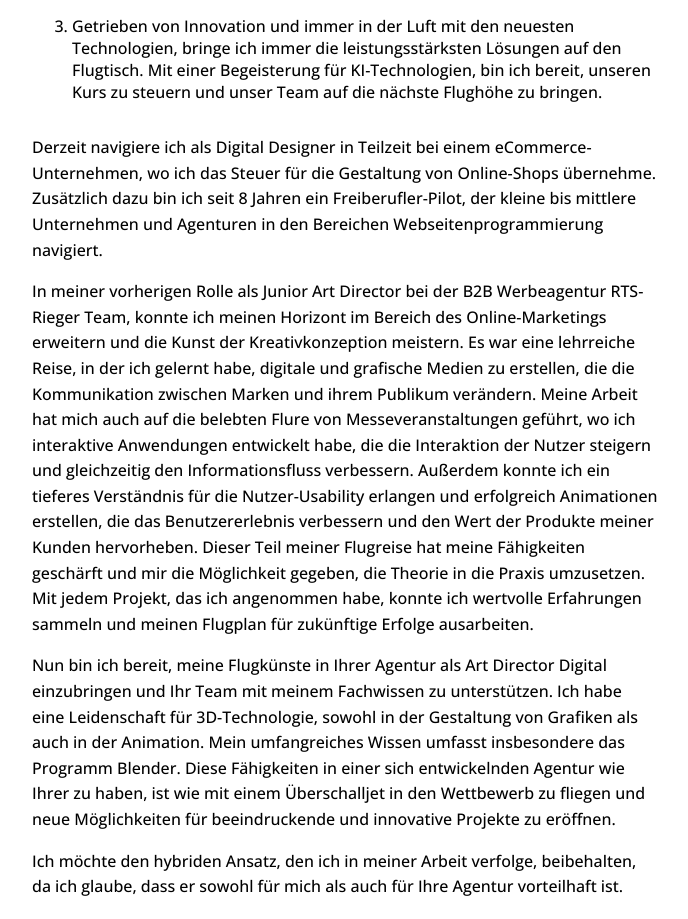
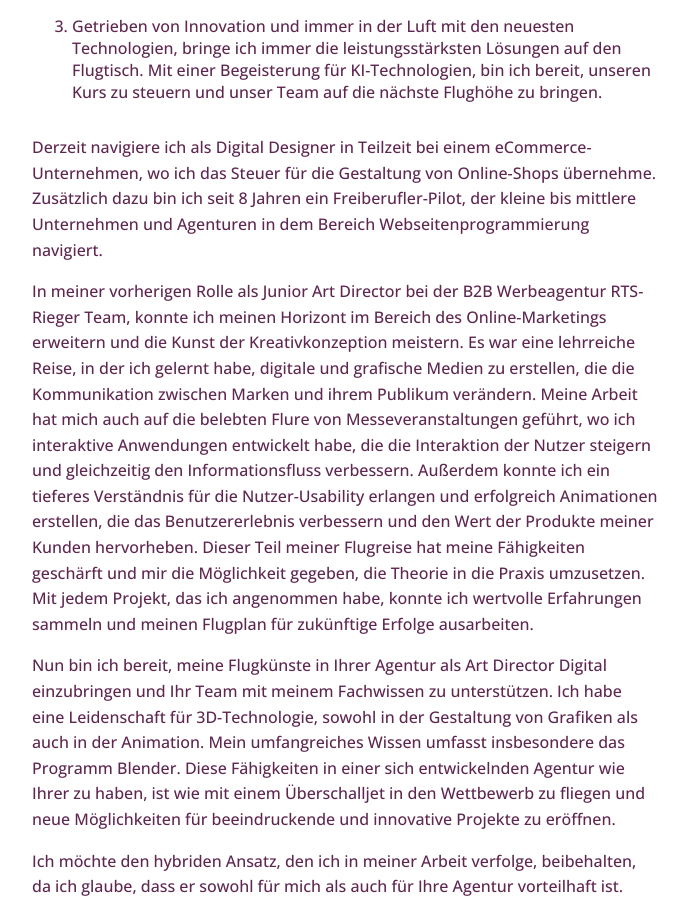
Before and after one commit to aleksejdom/next-bewerbung, a Next.js app: page / in a window 1280 px wide. Shown: the part 1384-2303 px from the top of the page, without its empty margins (295-983 px from the left). Built offline with nearby package versions, Linux system fonts and the light colour scheme.

Commit message:
farben angepasst

```diff
--- a/pages/components/anschreiben/Anschreiben.js
+++ b/pages/components/anschreiben/Anschreiben.js
@@ -68,7 +68,7 @@ export default function Anschreiben() {
               </li>
             </ol>
             <p ref={addToRefs}>
-              Derzeit navigiere ich als Digital Designer in Teilzeit bei einem eCommerce-Unternehmen, wo ich das Steuer für die Gestaltung von Online-Shops übernehme. Zusätzlich dazu bin ich seit 8 Jahren ein Freiberufler-Pilot, der kleine bis mittlere Unternehmen und Agenturen in den Bereichen Webseitenprogrammierung navigiert.
+              Derzeit navigiere ich als Digital Designer in Teilzeit bei einem eCommerce-Unternehmen, wo ich das Steuer für die Gestaltung von Online-Shops übernehme. Zusätzlich dazu bin ich seit 8 Jahren ein Freiberufler-Pilot, der kleine bis mittlere Unternehmen und Agenturen in dem Bereich Webseitenprogrammierung navigiert.
             </p>
             <p ref={addToRefs}>
               In meiner vorherigen Rolle als Junior Art Director bei der B2B Werbeagentur RTS-Rieger Team, konnte ich meinen Horizont im Bereich des Online-Marketings erweitern und die Kunst der Kreativkonzeption meistern. Es war eine lehrreiche Reise, in der ich gelernt habe, digitale und grafische Medien zu erstellen, die die Kommunikation zwischen Marken und ihrem Publikum verändern. Meine Arbeit hat mich auch auf die belebten Flure von Messeveranstaltungen geführt, wo ich interaktive Anwendungen entwickelt habe, die die Interaktion der Nutzer steigern und gleichzeitig den Informationsfluss verbessern. Außerdem konnte ich ein tieferes Verständnis für die Nutzer-Usability erlangen und erfolgreich Animationen erstellen, die das Benutzererlebnis verbessern und den Wert der Produkte meiner Kunden hervorheben. Dieser Teil meiner Flugreise hat meine Fähigkeiten geschärft und mir die Möglichkeit gegeben, die Theorie in die Praxis umzusetzen. Mit jedem Projekt, das ich angenommen habe, konnte ich wertvolle Erfahrungen sammeln und meinen Flugplan für zukünftige Erfolge ausarbeiten.
--- a/pages/components/anschreiben/Anschreiben.module.css
+++ b/pages/components/anschreiben/Anschreiben.module.css
@@ -88,8 +88,8 @@
   font-family: 'Open Sans Medium', sans-serif;
   text-transform: uppercase;
   border-radius: 0;
+  color: #5e2750;
   background: #eddb57;
-  color: #ffffff;
   border: none;
   font-size: 21px;
   padding: 10px 45px;
--- a/pages/components/referenzen/Referenzen.module.css
+++ b/pages/components/referenzen/Referenzen.module.css
@@ -27,7 +27,7 @@
   bottom: 0;
   left: 0;
   background: #eddb57;
-  color: #ffffff;
+  color: #5e2750;
   padding: 1.5rem 2rem;
   box-sizing: border-box;
   z-index: 1;
--- a/styles/Home.module.css
+++ b/styles/Home.module.css
@@ -13,12 +13,16 @@
 }
 
 .footer {
+  font-family: 'Open Sans Medium', sans-serif;
   display: flex;
   flex: 1;
   padding: 2rem 0;
   border-top: 1px solid #eaeaea;
   justify-content: center;
   align-items: center;
+  text-transform: uppercase;
+  font-size: 12px;
+  letter-spacing: 0.5px;
 }
 
 .footer a {
@@ -148,7 +152,7 @@
   height: 45px;
   padding: 5px;
   box-sizing: border-box;
-  background: #eddb57;
+  background: #5e2750;
   position: fixed;
   z-index: 1;
   right: 15px;
--- a/styles/globals.css
+++ b/styles/globals.css
@@ -2,8 +2,8 @@ html,
 body {
   padding: 0;
   margin: 0;
-  font-family: -apple-system, BlinkMacSystemFont, Segoe UI, Roboto, Oxygen,
-    Ubuntu, Cantarell, Fira Sans, Droid Sans, Helvetica Neue, sans-serif;
+  font-family: 'Open Sans Light', sans-serif;
+  color: #5e2750;
 }
 
 a {
```
